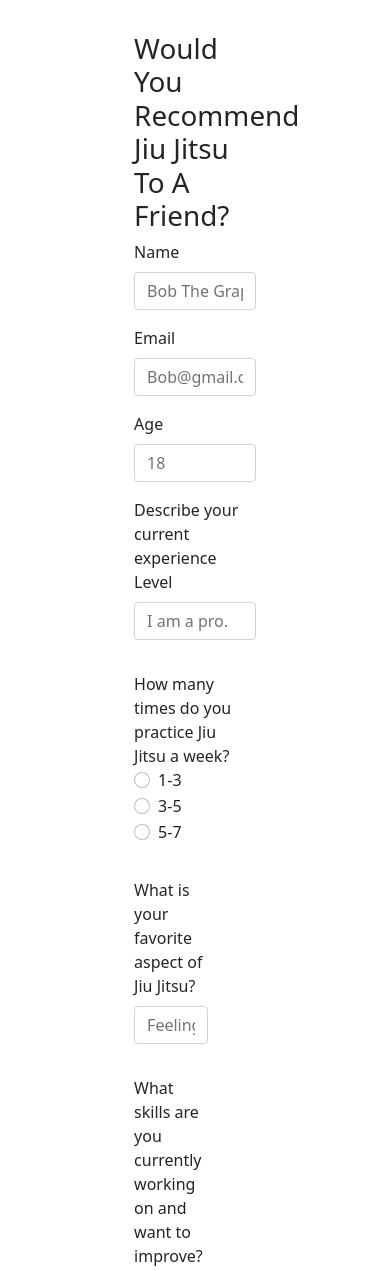
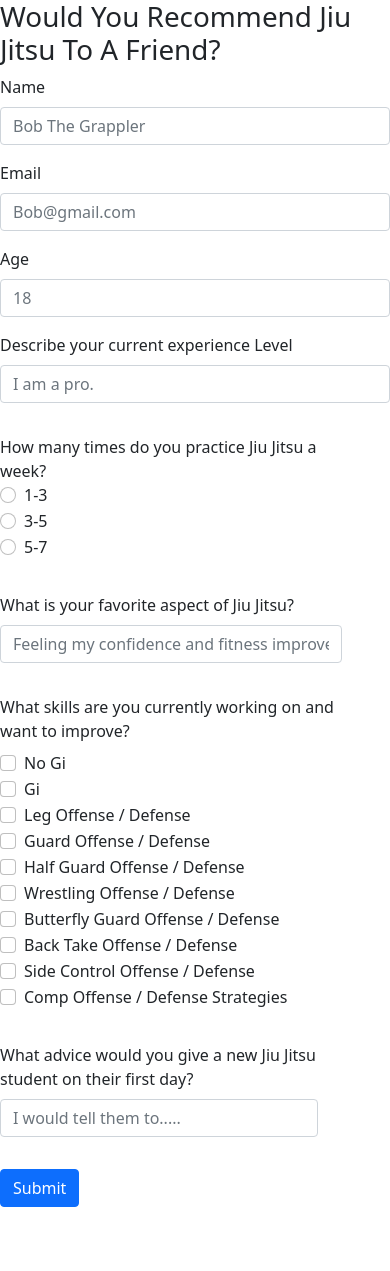
Before and after one commit to paxton44/formPractice, a website: page index.html in a window 390 px wide. Shown: the top 1271 px of the page. After the commit the page ends 1207 px from the top, so only its background shows below. Drawn offline with nearby package versions, Linux system fonts and the light colour scheme.

Commit message:
added sm to grid to make it mobile responsive

```diff
--- a/index.html
+++ b/index.html
@@ -22,35 +22,32 @@
 -->
 
 <body>
-  <div id="container" class="p-3 mb-2">
-  <div id="container" class="p-3 mb-2">
     <div class="row main-card">
-      <div class="col">
-        <!-- 1 of 3 -->
+      <div class="col-sm-4">
       </div>
       <!-- This is where The card is centered in the Column -->
-      <div class="col-5">
+      <div class="col-sm-4">
         <card>
           <h1>Would You Recommend Jiu Jitsu To A Friend?</h1>
           <form class="row gy-3">
-            <div class="col-12">
+            <div class="col-sm-12">
               <label for="inputName" class="form-label">Name</label>
               <input type="text" class="form-control" id="inputName" placeholder="Bob The Grappler">
             </div>
-            <div class="col-12">
+            <div class="col-sm-12">
               <label for="inputEmail" class="form-label">Email</label>
               <input type="text" class="form-control" id="inputEmail" placeholder="Bob@gmail.com">
             </div>
-            <div class="col-12">
+            <div class="col-sm-12">
               <label for="inputAge" class="form-label">Age</label>
               <input type="text" class="form-control" id="inputAge" placeholder="18">
             </div>
-            <div class="col-12">
+            <div class="col-sm-12">
               <label for="inputXp" class="form-label">Describe your current experience Level</label>
               <input type="text" class="form-control" id="inputXp" placeholder="I am a pro.">
             </div>
             <div class="row gy-3">
-              <div class="col-12">
+              <div class="col-sm-12">
               <label>How many times do you practice Jiu Jitsu a week? </label>
               <div class="form-check">
                 <input class="form-check-input" type="radio" name="flexRadioDefault" id="flexRadioDefault1">
@@ -58,8 +55,6 @@
                   1-3
                 </label>
               </div>
-
-
               <div class="form-check">
                 <input class="form-check-input" type="radio" name="flexRadioDefault" id="flexRadioDefault1">
                 <label class="form-check-label" for="flexRadioDefault1">
@@ -75,18 +70,18 @@
             </div>
               <!-- fix the spacing below -->
               <div class="row gy-3">
-              <div class="col-12">
+              <div class="col-sm-">
                   <label for="inputFav" class="form-label">What is your favorite aspect of Jiu Jitsu?</label>
                   <input type="text" class="form-control" id="inputFav" placeholder="Feeling my confidence and fitness improve">
                 </div>
               </div>
               <div class="row gy-3">
-                <div class="col-12">
+                <div class="col-sm-12">
               <label>What skills are you currently working on and want to improve?</label>
               </div>
             </div>
             <div class="row gy-1">
-              <div class="col-12">
+              <div class="col-sm-12">
               <div class="form-check">
                 <input class="form-check-input" type="checkbox" value="" id="flexCheckDefault">
                 <label class="form-check-label" for="flexCheckDefault">
@@ -149,7 +144,7 @@
               </div>
             </div>
             <div class="row gy-3">
-              <div class="col-12">
+              <div class="col-sm-12">
                 <label for="inputAddress" class="form-label">What advice would you give a new Jiu Jitsu student on their first
                   day?</label>
                 <input type="text" class="form-control" id="inputAddress" placeholder="I would tell them to.....">
@@ -157,19 +152,17 @@
             </div>
           </div>
             <div class="row gy-3"></div>
-            <div class="col-12">
+            <div class="col-sm-12">
               <button type="submit" class="btn btn-primary">Submit</button>
             </div>
           </form>
-        </card>
       </div>
     </div>
-      <div class="col">
+      <div class="col-sm-4">
         <!-- 3 of 3 -->
       </div>
+    </card>
     </div>
-  </div>
-</div>
   <script src="https://cdn.jsdelivr.net/npm/bootstrap@5.1.3/dist/js/bootstrap.bundle.min.js"
     integrity="sha384-ka7Sk0Gln4gmtz2MlQnikT1wXgYsOg+OMhuP+IlRH9sENBO0LRn5q+8nbTov4+1p"
     crossorigin="anonymous"></script>
```
